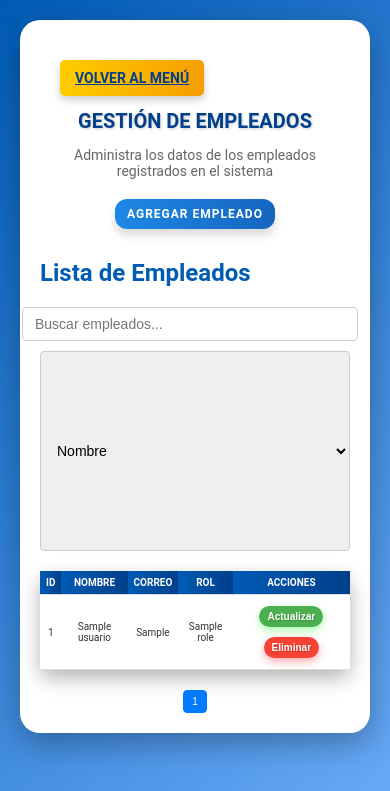
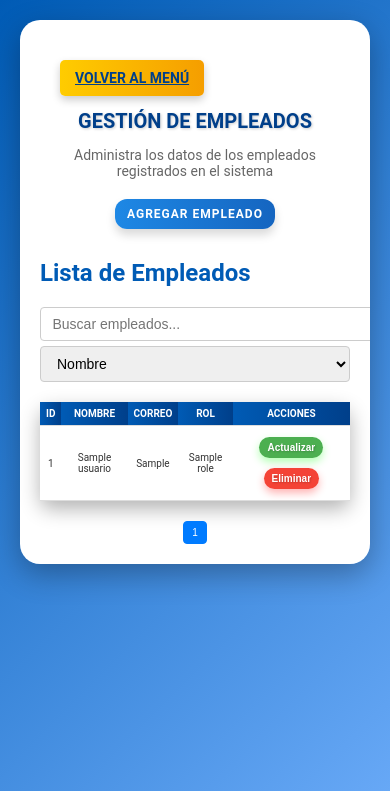
Before and after one commit to TheFive40/L_H-Web-Software, a Flask app: page /admin/employee in a window 390 px wide. Shown: the top 791 px of the page. Run offline with Flask 3, Linux system fonts and the light colour scheme; tables that the repository leaves empty hold one stand-in row (values such as "Sample post"); some libraries are stand-ins or nearby versions.

Commit message:
AdminDashboard.css & EmployeeManagement.css Responsive

```diff
--- a/static/css/home/panel/admin/EmployeeManagement.css
+++ b/static/css/home/panel/admin/EmployeeManagement.css
@@ -367,6 +367,7 @@ input:focus, select:focus {
 
     .search-bar, .filter-dropdown {
         width: 48%;
+
     }
 
     table th, table td {
@@ -399,10 +400,13 @@ input:focus, select:focus {
         gap: 10px;
     }
 
-    .search-bar, .filter-dropdown {
+    .search-bar {
         width: 100%;
     }
-
+    .filter-dropdown {
+        width: 100%;
+        margin-right:25px;
+    }
     table {
         font-size: 12px;
     }
@@ -498,6 +502,7 @@ input:focus, select:focus {
     .search-bar,
     .filter-dropdown {
         width: 100%;
+        margin-left:25px;
     }
 
     table {
@@ -572,19 +577,3 @@ input:focus, select:focus {
     transform: scale(1.05);
     box-shadow: 0 6px 12px rgba(0, 0, 0, 0.3);
 }
-.filter-container {
-    display: flex;
-    justify-content: space-between;
-    align-items: center;
-    gap: 10px;
-    margin-bottom: 20px;
-}
-
-.search-bar {
-    flex: 1;
-    margin-right: 10px;
-}
-
-.filter-dropdown {
-    flex: 0 0 200px;
-}
```
